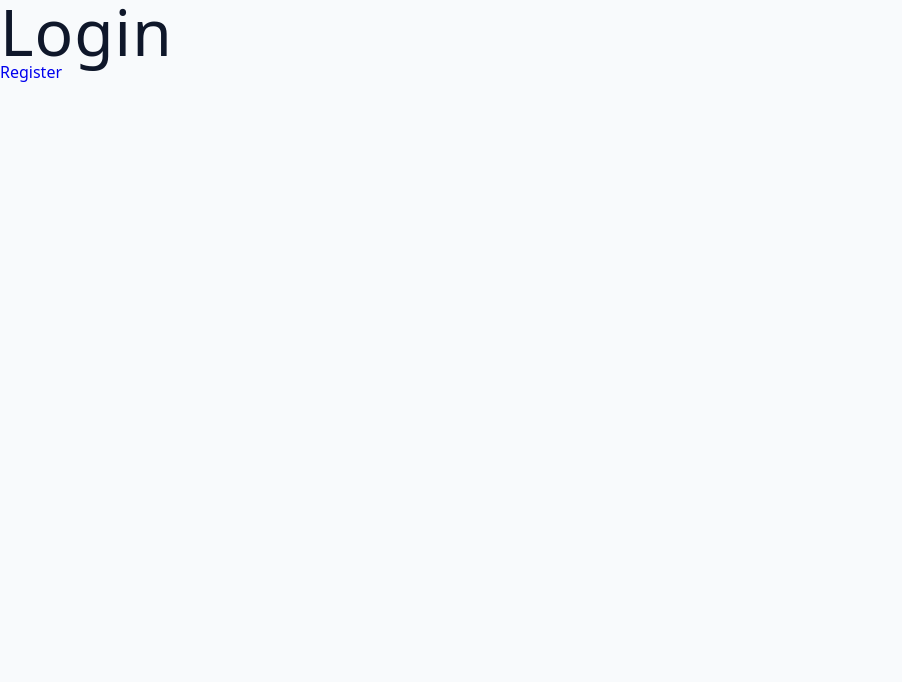
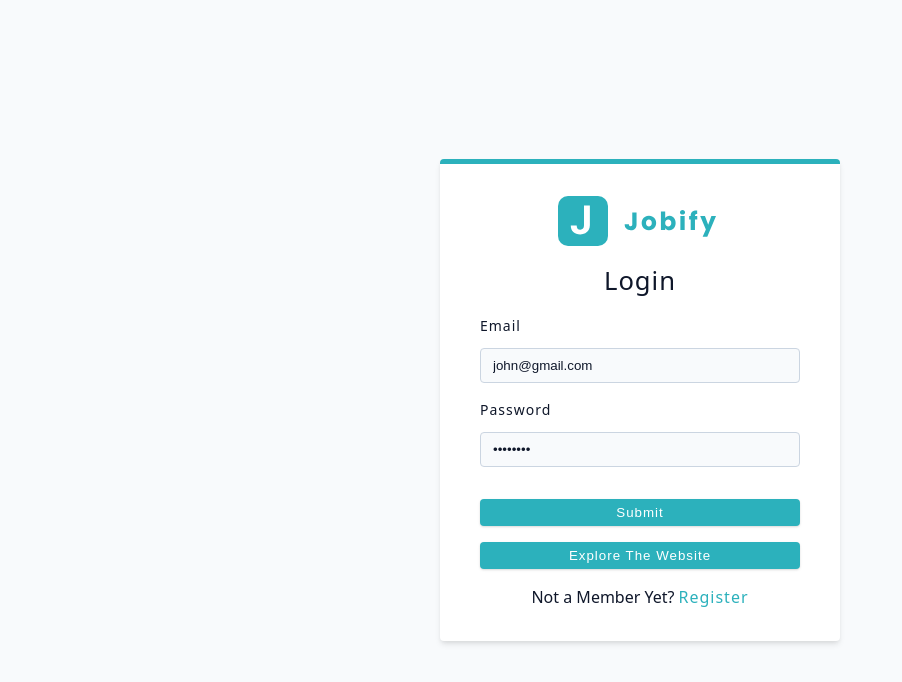
Before and after one commit to nickpro79/Jobify, a React (Vite) app in the folder client/: page /login in a window 1280 px wide. Shown: the top 682 px of the page, without its empty margins (0-902 px from the left). Built offline with nearby package versions, Linux system fonts and the light colour scheme.

Commit message:
Designed Login Page

```diff
--- a/client/src/pages/Login.jsx
+++ b/client/src/pages/Login.jsx
@@ -1,11 +1,29 @@
 import { Link } from "react-router-dom";
+import Wrapper from "../assets/wrappers/RegisterAndLoginPage";
+import { FormRow, Logo } from "../components";
 
 const Login = () => {
   return (
-    <div>
-      <h1>Login</h1>
-      <Link to="/register">Register</Link>
-    </div>
+    <Wrapper>
+      <form className="form">
+        <Logo />
+        <h4>Login</h4>
+        <FormRow type="email" name="email" defaultValue="john@gmail.com" />
+        <FormRow type="password" name="password" defaultValue="opesffsf" />
+        <button type="submit" className="btn btn-block">
+          submit
+        </button>
+        <button type="button" className="btn btn-block">
+          Explore the Website
+        </button>
+        <p>
+          Not a Member Yet?
+          <Link to="/register" className="member-btn">
+            Register
+          </Link>
+        </p>
+      </form>
+    </Wrapper>
   );
 };
 export default Login;
```
